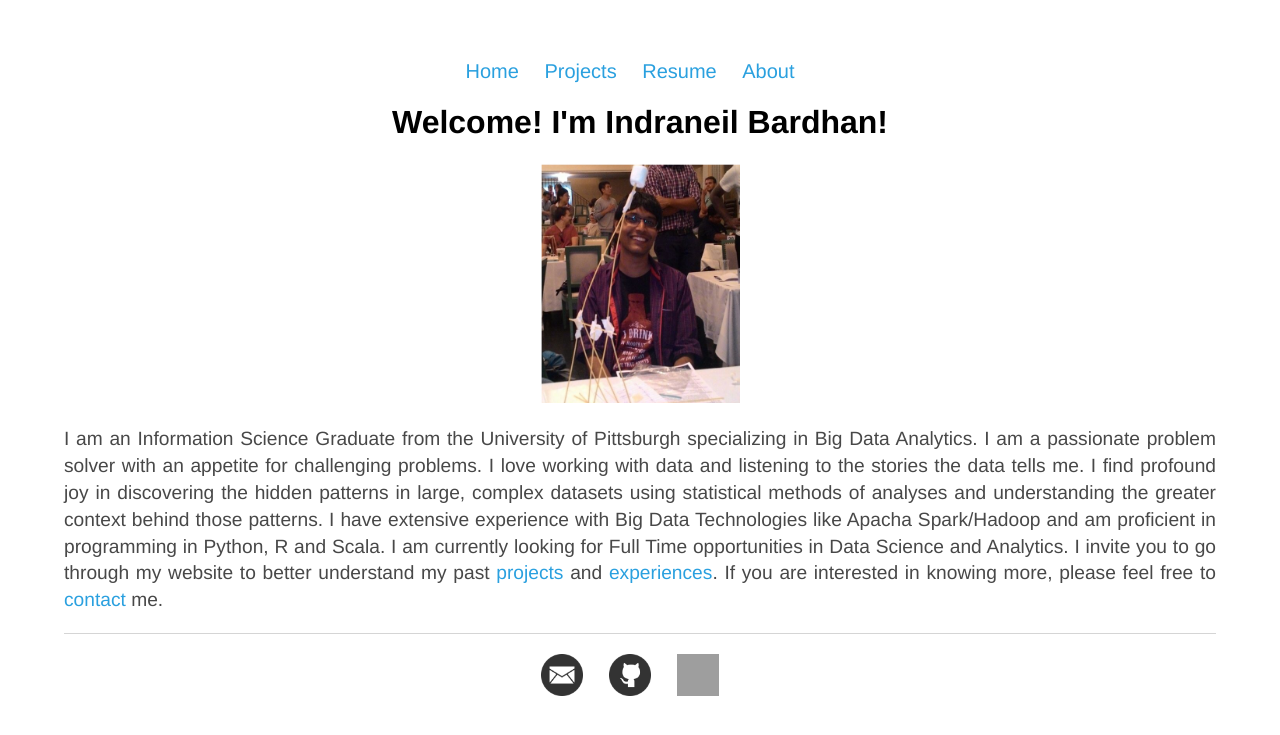
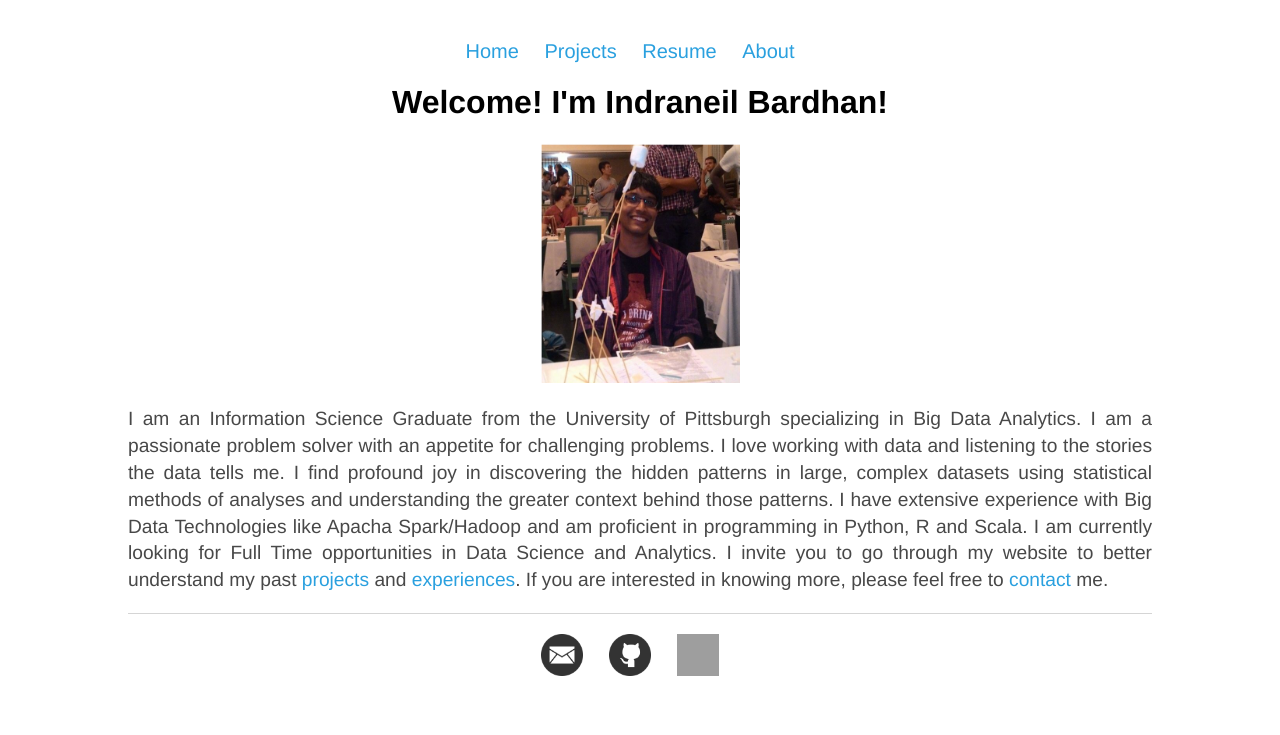
Before and after one commit to NeilBardhan/neilbardhan.github.io, a Jekyll site: the page built from index.html, in a window 1280 px wide. Shown: the top 735 px of the page. Built offline with Jekyll 4.4.1, drawn with Linux system fonts in a browser that asks for light colours; grey boxes are pictures that could not be loaded.

Commit message:
Update main.css

```diff
--- a/css/main.css
+++ b/css/main.css
@@ -1,6 +1,6 @@
 body {
-    margin: 60px auto;
-    width: 90%;
+    margin: 40px auto;
+    width: 80%;
 }
 
 nav ul, footer ul {
```
